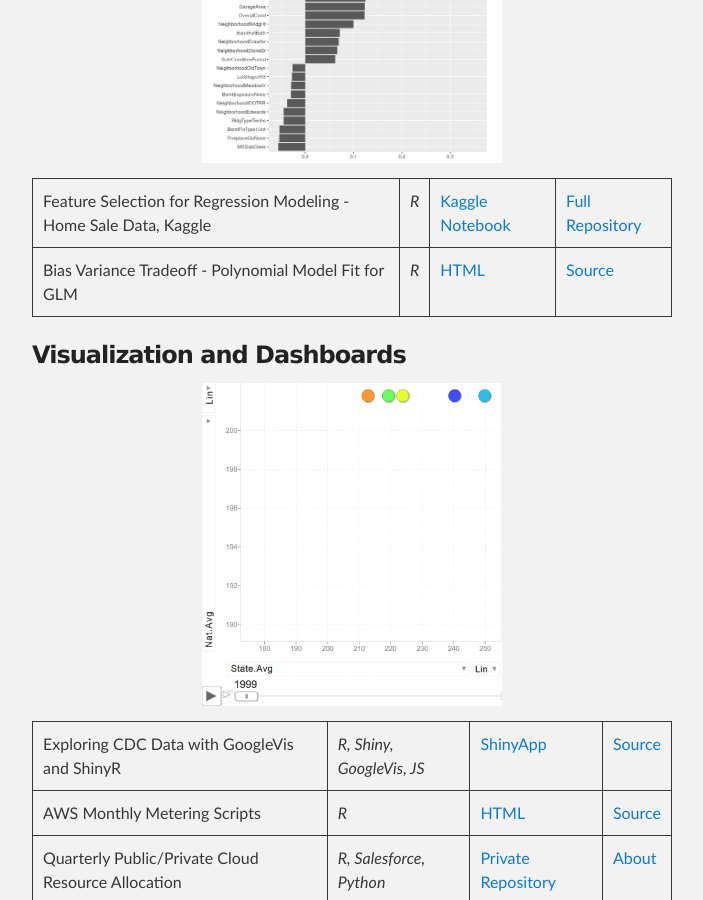
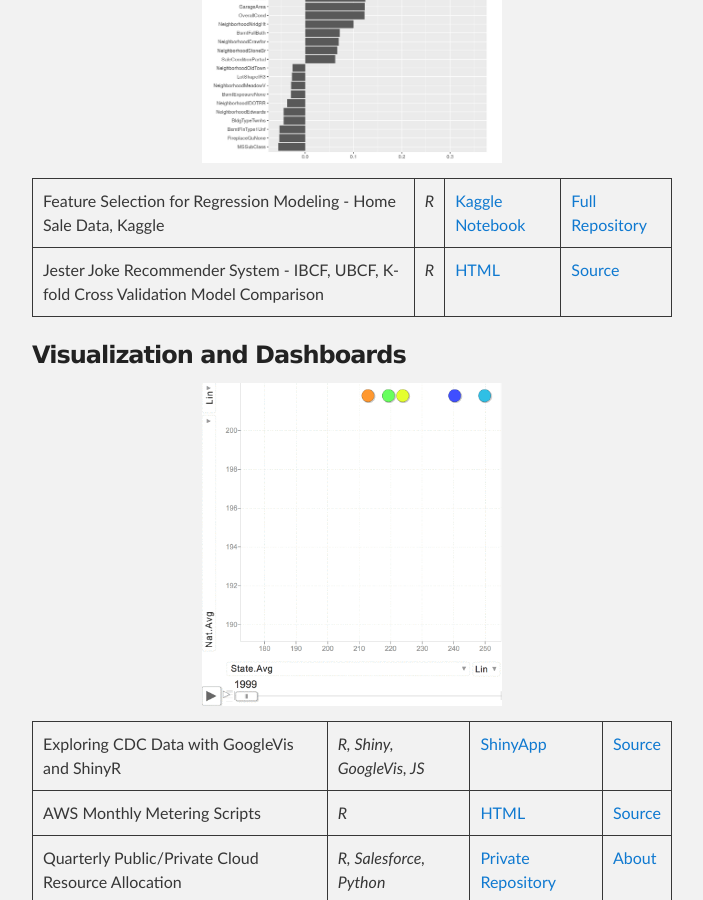
Before and after one commit to wwells/wwells.github.io, a Jekyll site: the page built from index.md, in a window 1280 px wide and 900 px high, scrolled down 303 px. Shown: the whole window, without its empty margins (288-991 px from the left). Built offline with Jekyll 4.4.1, drawn with Linux system fonts in a browser that asks for light colours; our own code applies the rules of GitHub Pages for plain Markdown files; some of the changed text lies outside the part shown.

Commit message:
feat(site): rearrange

```diff
--- a/index.md
+++ b/index.md
@@ -3,7 +3,8 @@
 <p style="text-align:center;"><img src="/assets/images/GLMNET.png" width="300"></p>
 
 Feature Selection for Regression Modeling - Home Sale Data, Kaggle | _R_ | [Kaggle Notebook](https://www.kaggle.com/ohmets/feature-selection-for-regression) | [Full Repository](https://github.com/wwells/CUNY_DATA_605/tree/master/FinalExam)
-Bias Variance Tradeoff - Polynomial Model Fit for GLM | _R_ | [HTML](https://wwells.github.io/CUNY_DATA_605/Week12/WWells_Assign12.html) | [Source](https://github.com/wwells/CUNY_DATA_605/blob/master/Week12/WWells_Assign12.Rmd)
+Jester Joke Recommender System - IBCF, UBCF, K-fold Cross Validation Model Comparison | _R_ | [HTML](https://wwells.github.io/CUNY_DATA_643/Project2/WWells_P2.html) | [Source](https://github.com/wwells/CUNY_DATA_643/blob/master/Project2/WWells_P2.Rmd)
+
 
 ### Visualization and Dashboards
 
@@ -42,7 +43,6 @@ Most Important Data Science Skills:  WebScraping, N-Gram, Supervised and Unsuper
 Understanding PageRank - Power Iteration, Eigen Decomposition, Igraph | _R_ | [HTML](https://wwells.github.io/CUNY_DATA_605/Week10/WWells_Assign10.html) | [Source](https://github.com/wwells/CUNY_DATA_605/blob/master/Week10/WWells_Assign10.Rmd)
 Monte Carlo -  calculate VaR over a random walk, ipyParallel | _Python, Jupyter_ | [Single Thread](https://github.com/wwells/CUNY_DATA_602/blob/master/L11/ww_HW11.ipynb) | [ipyParallel](https://github.com/wwells/CUNY_DATA_602/blob/master/L12/ww_HW12.ipynb)
 Simple Revenue Forecasting Sampling from Random Variable  | _R_ | [HTML](https://wwells.github.io/CUNY_DATA_604/Section3/Discussion3.html) | [Source](https://github.com/wwells/CUNY_DATA_604/blob/master/Section3/Discussion3.Rmd)
-Modeling VM Flavors v Capacity for OSDC Griffin | _R, Shiny_ | [ShinyApp](https://occ-data.shinyapps.io/Griffin-VM-Flavors/) | [Source](https://github.com/occ-data/Griffin-VM-Flavor-Study)
 
 ### Data Acquisition | Management
 
```
Also changed, not shown: other parts of index.md (+1 -1 lines), 2 other files.
